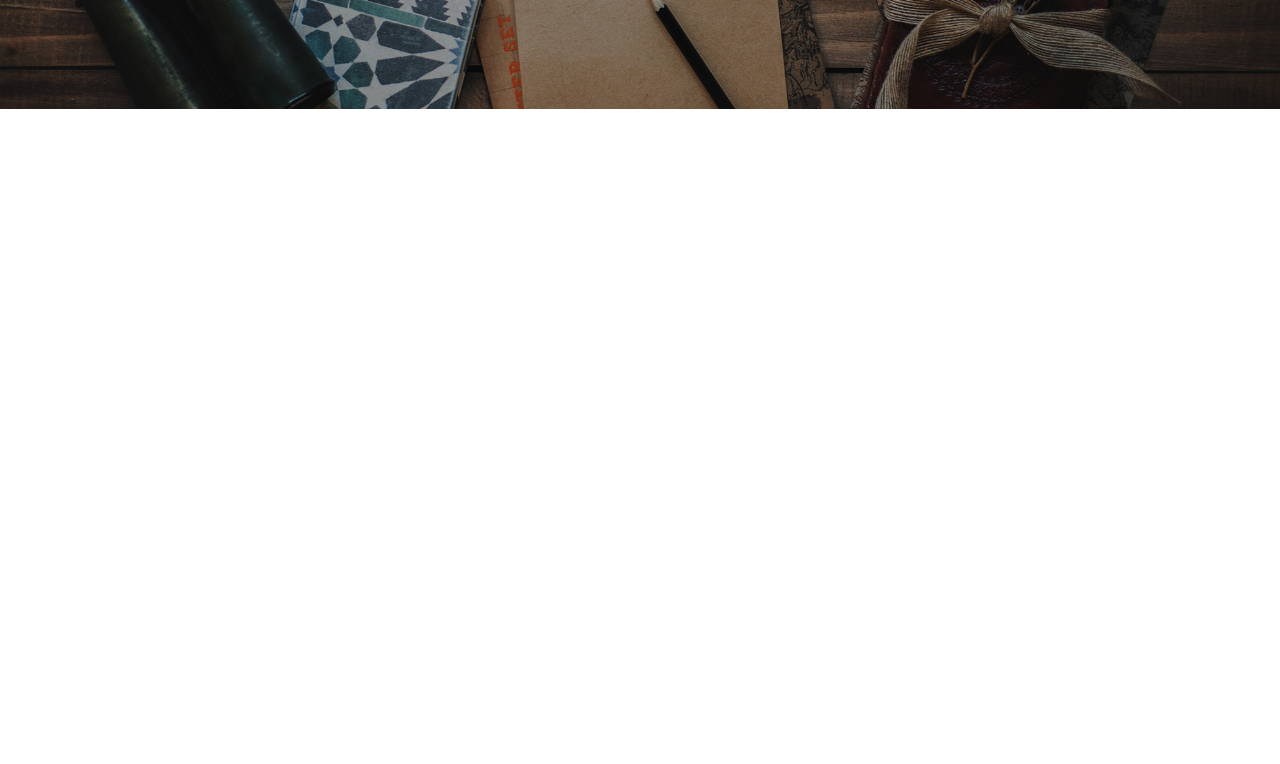
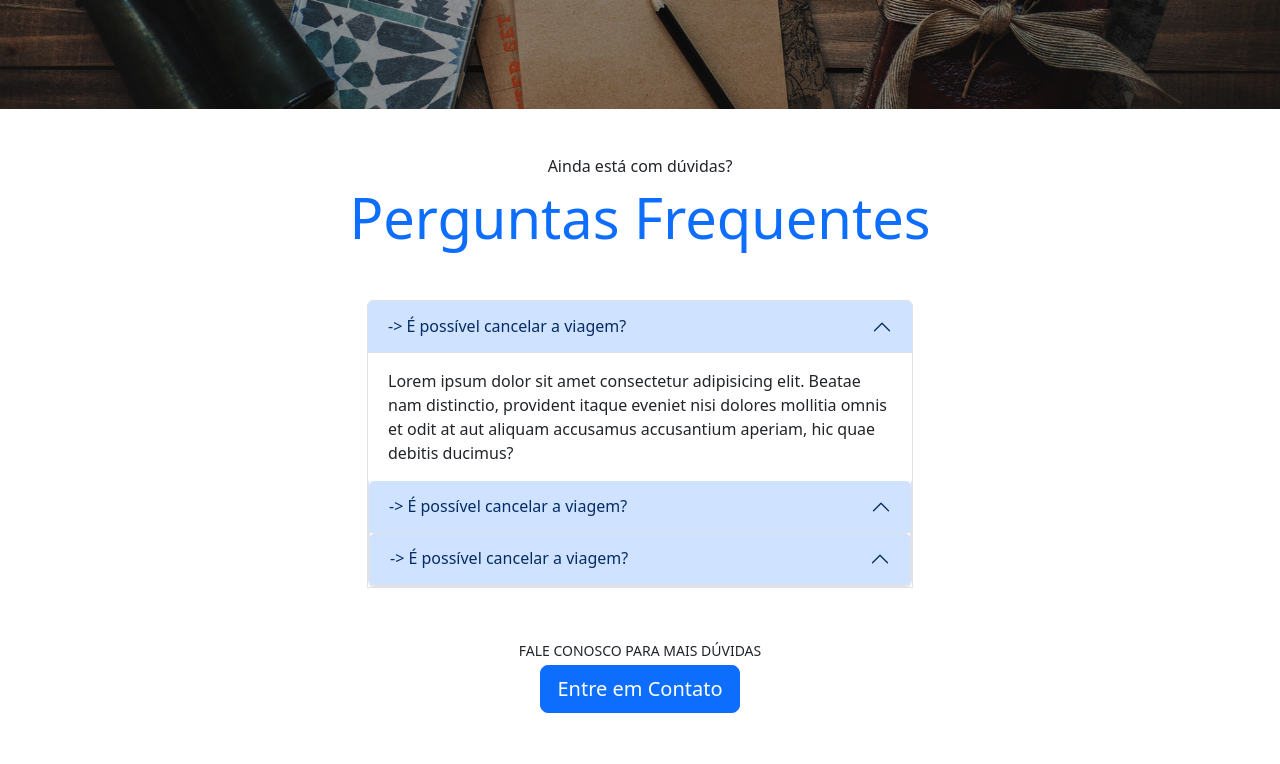
Before and after one commit to DavGuett/Bootstrap, a plain HTML site: page index.html in a window 1280 px wide. Shown: the part 1596-2360 px from the top of the page. Drawn offline with nearby package versions, Linux system fonts and the light colour scheme.

Commit message:
Add accordion

```diff
--- a/index.html
+++ b/index.html
@@ -238,6 +238,80 @@
         <figcaption class="blockquote-footer text-white">Bob Dylan</figcaption>
       </blockquote>
     </section>
+
+    <section class="container">
+      <div class="my-5 text-center">
+        <span class="h6 d-block">Ainda está com dúvidas?</span>
+        <h2 class="display-4 text-primary">Perguntas Frequentes</h2>
+      </div>
+      <div class="row justify-content-center">
+        <div class="col-6">
+          <div class="accordion" id="perguntasFrequentes">
+            <div class="accordion-item pergunta">
+              <h2 class="accordion-header">
+                <button
+                  class="accordion-button"
+                  type="button"
+                  data-bs-toggle="collapse"
+                  data-bs-target="#perguntaUm"
+                  aria-expanded="true"
+                  aria-controls="perguntaUm"
+                >
+                  -> É possível cancelar a viagem?
+                </button>
+              </h2>
+              <div id="perguntaUm" class="accordion-collapse collapse show"
+              data-bs-parent="#perguntasFrequentes">
+              <div class="accordion-body">
+                Lorem ipsum dolor sit amet consectetur adipisicing elit. Beatae nam distinctio, provident itaque eveniet nisi dolores mollitia omnis et odit at aut aliquam accusamus accusantium aperiam, hic quae debitis ducimus?
+              </div>
+            </div>
+            <div class="accordion-item pergunta">
+              <h2 class="accordion-header">
+                <button
+                  class="accordion-button"
+                  type="button"
+                  data-bs-toggle="collapse"
+                  data-bs-target="#perguntaDois"
+                  aria-expanded="true"
+                  aria-controls="perguntaDois"
+                >
+                  -> É possível cancelar a viagem?
+                </button>
+              </h2>
+              <div id="perguntaDois" class="accordion-collapse collapse"
+              data-bs-parent="#perguntasFrequentes">
+              <div class="accordion-body">
+                Lorem ipsum dolor sit amet consectetur adipisicing elit. Beatae nam distinctio, provident itaque eveniet nisi dolores mollitia omnis et odit at aut aliquam accusamus accusantium aperiam, hic quae debitis ducimus?
+              </div>
+            </div>
+            <div class="accordion-item pergunta">
+              <h2 class="accordion-header">
+                <button
+                  class="accordion-button"
+                  type="button"
+                  data-bs-toggle="collapse"
+                  data-bs-target="#perguntaTres"
+                  aria-expanded="true"
+                  aria-controls="perguntaTres"
+                >
+                  -> É possível cancelar a viagem?
+                </button>
+              </h2>
+              <div id="perguntaTres" class="accordion-collapse collapse"
+              data-bs-parent="#perguntasFrequentes">
+              <div class="accordion-body">
+                Lorem ipsum dolor sit amet consectetur adipisicing elit. Beatae nam distinctio, provident itaque eveniet nisi dolores mollitia omnis et odit at aut aliquam accusamus accusantium aperiam, hic quae debitis ducimus?
+              </div>
+            </div>
+          </div>
+        </div>
+      </div>
+      <div class="text-center py-5">
+        <p class="small m-1">FALE CONOSCO PARA MAIS DÚVIDAS</p>
+        <a class="btn btn-primary btn-lg" href="">Entre em Contato</a>
+      </div>
+    </section>
     <script
       src="https://cdn.jsdelivr.net/npm/@popperjs/core@2.11.7/dist/umd/popper.min.js"
       integrity="sha384-zYPOMqeu1DAVkHiLqWBUTcbYfZ8osu1Nd6Z89ify25QV9guujx43ITvfi12/QExE"
```
